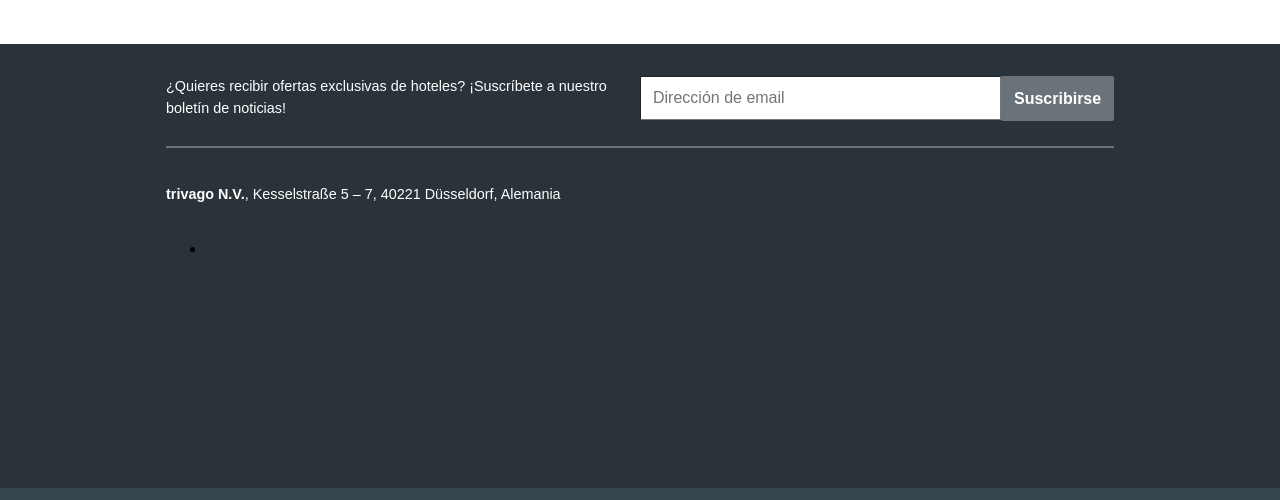
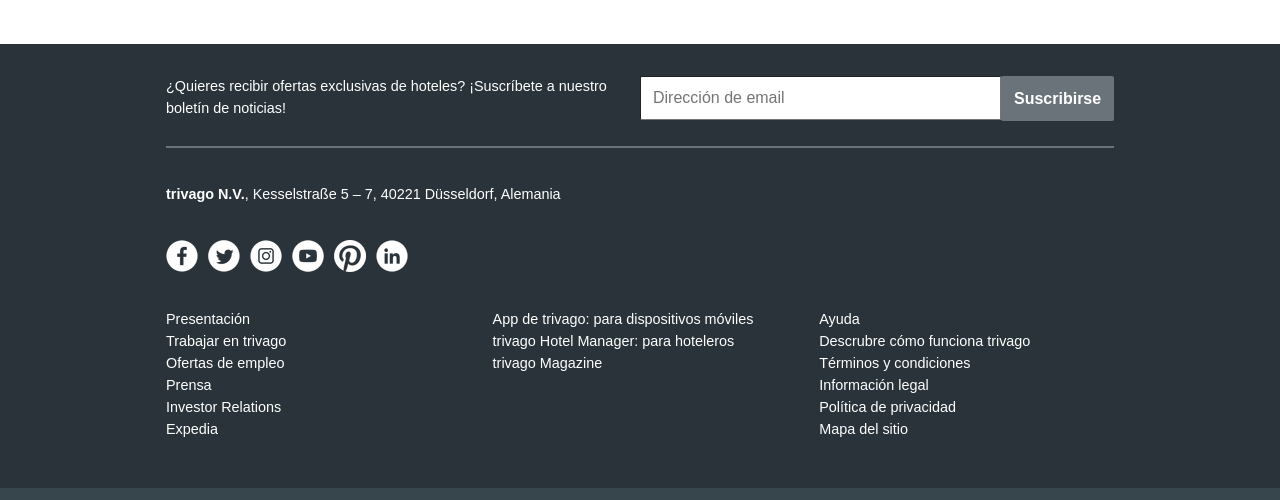
Before and after one commit to erick996/Proyecto-Trivago, a PHP site: page / in a window 1280 px wide; the page is wider, and only the part inside the window is pictured. Shown: the part 1813-2313 px from the top of that part. Run offline with PHP 8.4, Linux system fonts and the light colour scheme; grey boxes are pictures that could not be loaded.

Commit message:
Página informativa

```diff
--- a/css/estilos1.css
+++ b/css/estilos1.css
@@ -283,10 +283,21 @@ outline-offset: -3px;
 }
 
 .social-media{
-    width: 621px;
+    width: 621.33px;
     height: 36px;
     margin-bottom: 32px;
+    padding: 0px;
+    margin-top: 0px;
+    box-sizing: border-box;
+
 }
+
+.footer-social-media{
+    display: inline-block;
+    margin-right: 6px;
+    vertical-align: middle;
+}
+
 
 .footer-others{
     width: 980px;
@@ -296,6 +307,34 @@ outline-offset: -3px;
     margin-left:auto;
 }
 
+.footer-items{
+    width: 294.6px;
+    height: 132px;
+    padding: 0px 16px;
+    margin-bottom: 32px;
+    margin-top: 0px;
+    list-style: none;
+    float: left;
+}
+
+.footer-list{
+ color:white;
+ line-height: 22px;
+ width: 100%;
+ font-family: Arial, Helvetica, sans-serif;
+ font-size: 0.9em;
+}
+
+.footer-link{
+    text-decoration: none;
+    color: inherit;
+    cursor: pointer;
+}
+
+.footer-link:hover{
+    text-decoration: underline;
+}
+
 .footer-logo-copyright{
     height: 55px;
     padding:32px;
--- a/index.html
+++ b/index.html
@@ -87,12 +87,107 @@
                         <strong>trivago N.V.</strong>, Kesselstraße 5 – 7, 40221 Düsseldorf, Alemania
                     </p>
                     <ul class="social-media">
-                        <li></li>
+                        <li class="footer-social-media">
+                            <a href="https://www.facebook.com/trivagoMX" target="_blank" class="sm-reference">
+                                <span class="social-media-icon">
+                                    <img src="img/facebook-logo.png" >
+                                </span>
+                            </a>
+                        </li>
+                        <li class="footer-social-media">
+                            <a href="https://www.twitter.com/trivago" target="_blank" class="sm-reference">
+                                <span class="social-media-icon">
+                                    <img src="img/twitter-logo.png" >
+                                </span>
+                            </a>
+                        </li>
+                        <li class="footer-social-media">
+                            <a href="https://www.instagram.com/trivago/" target="_blank" class="sm-reference">
+                                <span class="social-media-icon">
+                                    <img src="img/instagram-logo.png" >
+                                </span>
+                            </a>
+                        </li>
+                        <li class="footer-social-media">
+                            <a href="https://www.youtube.com/user/trivago" target="_blank" class="sm-reference">
+                                <span class="social-media-icon">
+                                    <img src="img/youtube-logo.png" >
+                                </span>
+                            </a>
+                        </li>
+                        <li class="footer-social-media">
+                            <a href="https://www.pinterest.com/trivago/" target="_blank" class="sm-reference">
+                                <span class="social-media-icon">
+                                    <img src="img/pinterest-logo.png" >
+                                </span>
+                            </a>
+                        </li>
+                        <li class="footer-social-media">
+                            <a href="https://www.linkedin.com/company/trivagonv" target="_blank" class="sm-reference">
+                                <span class="social-media-icon">
+                                    <img src="img/linkedin-logo.png" >
+                                </span>
+                            </a>
+                        </li>
                     </ul>
                 </div>
             </div>
 
-            <div class="footer-others" ></div>
+            <div class="footer-others" >
+                <ul class="footer-items">
+                    <li class="footer-list">
+                        <a href="#" target="_blank" class="footer-link"> Presentación</a>
+                    </li>
+                    <li class="footer-list">
+                       <a href="#" target="_blank" class="footer-link">Trabajar en trivago</a>
+                    </li>
+                    <li class="footer-list">
+                        <a href="#" target="_blank" class="footer-link">Ofertas de empleo</a>
+                    </li>
+                    <li class="footer-list">
+                        <a href="#" target="_blank" class="footer-link">Prensa</a>
+                    </li>
+                    <li class="footer-list">
+                        <a href="#" target="_blank" class="footer-link">Investor Relations</a>
+                    </li>
+                    <li class="footer-list">
+                        <a href="#" target="_blank" class="footer-link">Expedia</a>
+                    </li>
+                </ul>
+                <ul class="footer-items">
+                    <li class="footer-list">
+                        <a href="#" target="_blank" class="footer-link">App de trivago: para dispositivos móviles</a>
+                    </li>
+                    <li class="footer-list">
+                        <a href="#" target="_blank" class="footer-link">trivago Hotel Manager: para hoteleros</a>
+                    </li>
+                    <li class="footer-list">
+                        <a href="#" target="_blank" class="footer-link">trivago Magazine</a>
+                    </li>
+                </ul>
+                <ul class="footer-items">
+                    <li class="footer-list">
+                        <a href="#" target="_blank" class="footer-link">Ayuda</a>
+                    </li>
+                    <li class="footer-list">
+                        <a href="#" target="_blank" class="footer-link">Descrubre cómo funciona trivago</a>
+                    </li>
+                    <li class="footer-list">
+                        <a href="#" target="_blank" class="footer-link">Términos y condiciones</a>
+                    </li>
+                    <li class="footer-list">
+                        <a href="#" target="_blank" class="footer-link">Información legal</a>
+                    </li>
+                    <li class="footer-list">
+                        <a href="#" target="_blank" class="footer-link">Política de privacidad</a>
+                    </li>
+                    <li class="footer-list">
+                        <a href="#" target="_blank" class="footer-link">Mapa del sitio</a>
+                    </li>
+                </ul>
+
+            </div>
+
             <div class="footer-logo-copyright">
                 <div  id= "logo-footer">
                      <img src="img/logo-footer" alt="logo.footer">
@@ -104,4 +199,4 @@
         </footer>
 
 </body>
-</html>
+<
```
Also changed, not shown: css/estilos.css (deleted, +0 -67 lines), img/facebook-logo.png, img/instagram-logo.png, img/linkedin-logo.png, img/pinterest-logo.png, img/twitter-logo.png, img/youtube-logo.png.
